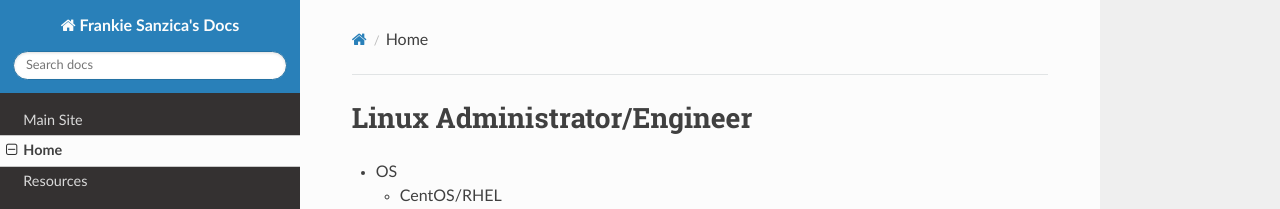
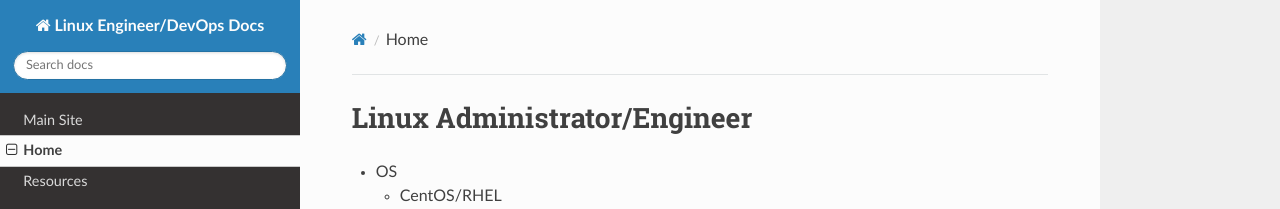
Before and after one commit to FrankieSanzica/docs.frankiesanzica.com, an MkDocs documentation site: the page built from docs/index.md, in a window 1280 px wide. Shown: the top 209 px of the page. Built offline with MkDocs 1.6.1, drawn with Linux system fonts in a browser that asks for light colours; nearby versions of some CDN libraries.

Commit message:
changing site name

```diff
--- a/mkdocs.yml
+++ b/mkdocs.yml
@@ -1,4 +1,4 @@
-site_name: Frankie Sanzica's Docs
+site_name: Linux Engineer/DevOps Docs
 theme: readthedocs
 nav:
     - Main Site: https://frankiesanzica.com
```
